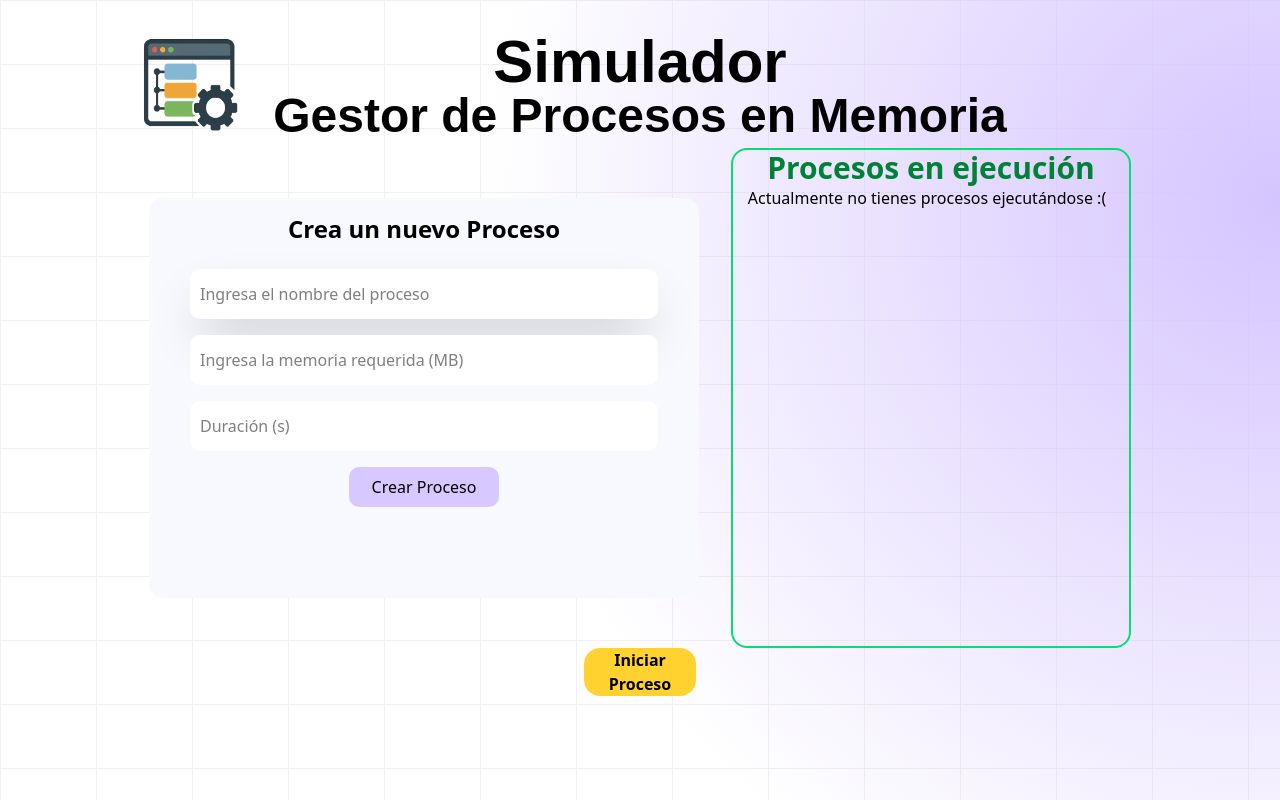
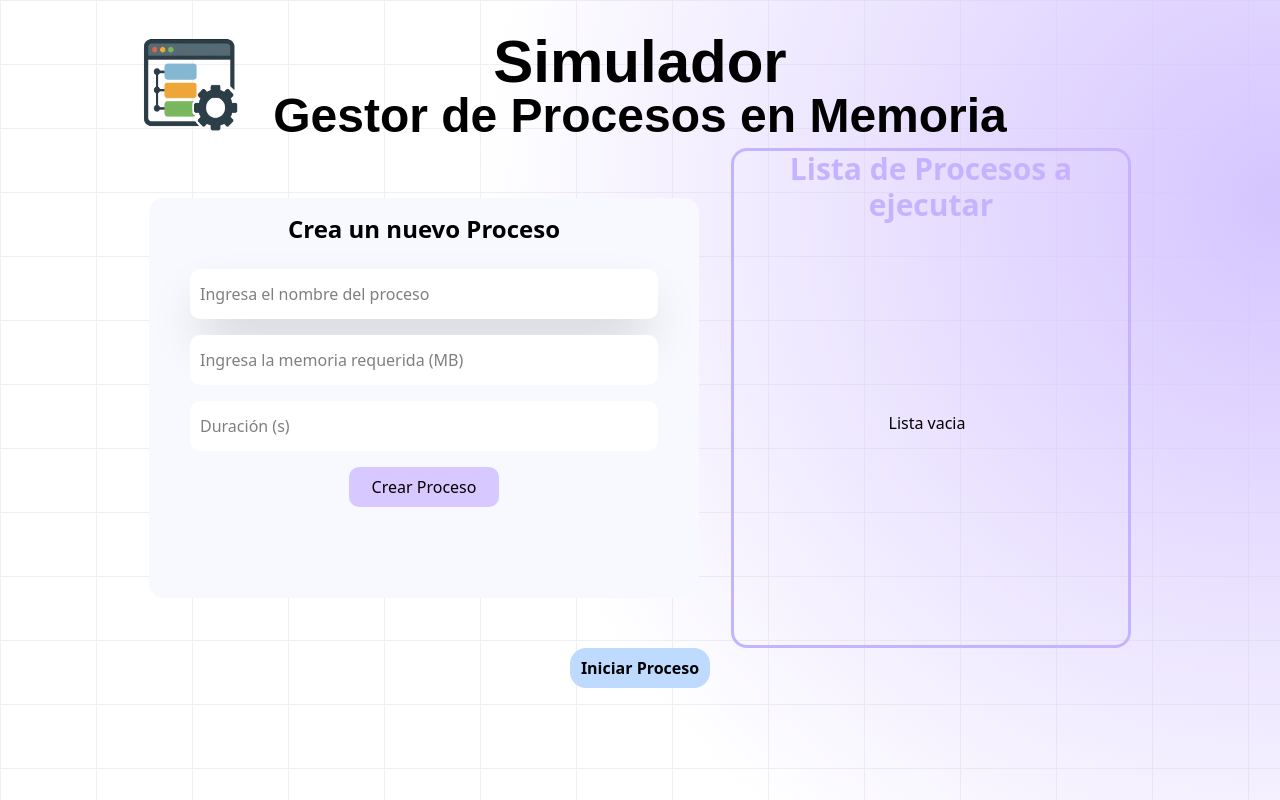
Before and after one commit to Maynor06/SimulatorOfProcessUmg, a React (Vite) app: page / in a window 1280 px wide. Built offline with nearby package versions, Linux system fonts and the light colour scheme.

Commit message:
modifiqued interface

```diff
--- a/src/components/Home.tsx
+++ b/src/components/Home.tsx
@@ -24,7 +24,7 @@ const Home = () => {
                         <QuequeProcess />
                     </div>
                     <div className="flex justify-center " >
-                        <button onClick={irASimulator} className="bg-amber-300 h-12 w-28 rounded-2xl font-bold">
+                        <button onClick={irASimulator} className="bg-blue-200 h-10 w-35 rounded-2xl font-bold" style= {{marginBottom: '20px'}}>
                             Iniciar Proceso
                         </button>
                     </div>
--- a/src/components/QuequeProcess.tsx
+++ b/src/components/QuequeProcess.tsx
@@ -8,8 +8,8 @@ const QuequeProcess = () => {
 
     return (
         <>
-            <div className="bg-transparent w-[400px] h-[500px] rounded-2xl border-2 border-green-400" >
-                <h1 className="text-3xl font-bold text-center text-green-700" >Procesos en ejecución</h1>
+            <div className="bg-transparent w-[400px] h-[500px] rounded-2xl border-3 border-violet-300" >
+                <h1 className="text-3xl font-bold text-center text-violet-300" >Lista de Procesos a ejecutar</h1>
                 <div style={{height: '470px', overflowY: 'auto', paddingRight: '8px'}}>
                     <AnimatePresence>
                         {procesos.length !== 0 ? (
@@ -31,7 +31,7 @@ const QuequeProcess = () => {
                                     </button>
                                 </motion.div>
                             ))
-                        ) : <motion.div className="text-center" initial={{opacity:0}} animate={{opacity:1}}>Actualmente no tienes procesos ejecutándose :(</motion.div>}
+                        ) : <motion.div className="flex items-center justify-center h-100 w-full text-center" initial={{opacity:0}} animate={{opacity:1}}>Lista vacia</motion.div>}
                     </AnimatePresence>
                 </div>
             </div>
--- a/src/components/Simulator.tsx
+++ b/src/components/Simulator.tsx
@@ -5,7 +5,7 @@ export const Simulator = () => {
 
     return(
         <>
-        <h1>Empezandoooo ejecucion:</h1>
+        <h1 className="text-center border">Ejecutando:</h1>
         <BarraSimulatorProcess/>
         </>
     )
```
